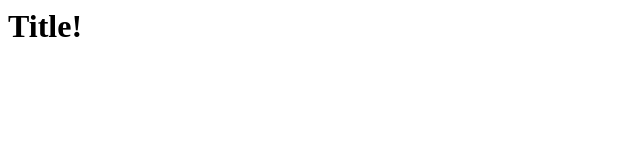
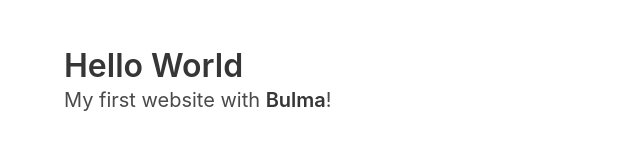
Before and after one commit to ducoterra/pages, a plain HTML site: page index.html in a window 1280 px wide. Shown: the whole page, without its empty margins (0-640 px from the left). Drawn offline with nearby package versions, Linux system fonts and the light colour scheme.

Commit message:
Update index.html

```diff
--- a/index.html
+++ b/index.html
@@ -1,5 +1,22 @@
+<!DOCTYPE html>
 <html>
-<body>
-<h1>Title!</h1>
-</body>
+  <head>
+    <meta charset="utf-8">
+    <meta name="viewport" content="width=device-width, initial-scale=1">
+    <title>Hello Bulma!</title>
+    <link rel="stylesheet" href="https://cdn.jsdelivr.net/npm/bulma@0.8.2/css/bulma.min.css">
+    <script defer src="https://use.fontawesome.com/releases/v5.3.1/js/all.js"></script>
+  </head>
+  <body>
+  <section class="section">
+    <div class="container">
+      <h1 class="title">
+        Hello World
+      </h1>
+      <p class="subtitle">
+        My first website with <strong>Bulma</strong>!
+      </p>
+    </div>
+  </section>
+  </body>
 </html>
```
